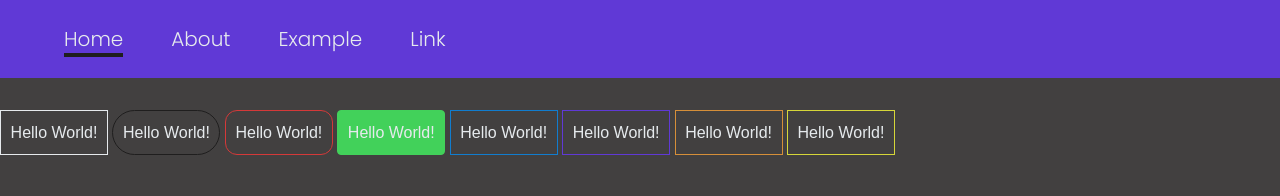
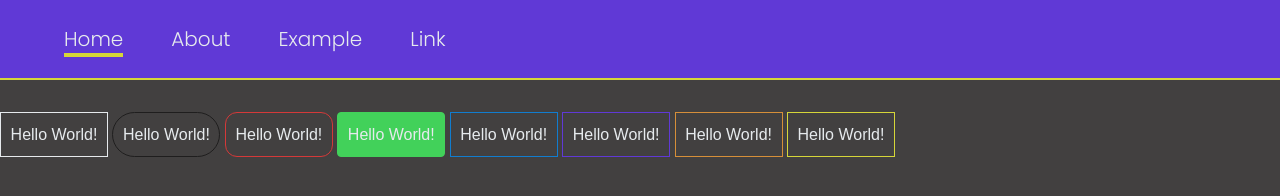
Before and after one commit to Ali-Row/Keen, a plain HTML site: page index.html in a window 1280 px wide. Shown: the top 196 px of the page. Drawn offline with Linux system fonts and the light colour scheme.

Commit message:
Work on border classes

```diff
--- a/index.html
+++ b/index.html
@@ -10,10 +10,10 @@
 </head>
 <body>
 
-    <nav class="nav bg-purple">
+    <nav class="nav bg-purple border-b-yellow">
         <ul class="nav-items">
             <li>
-                <a class="nav-link nav-link-active-dark" href="#">Home</a>
+                <a class="nav-link nav-link-active-yellow" href="#">Home</a>
             </li>
             <li>
                 <a class="nav-link" href="#">About</a>
--- a/keen.scss
+++ b/keen.scss
@@ -48,6 +48,7 @@ body {
     font-size: 1.25rem;
     color: $default-border-color;
     margin-right: 3rem;
+    transition: 0.2s;
 }
 .nav-link:hover {
     color: $default-btn-hover-color;
```
Also changed, not shown: keen.css, keen.min.css, 2 other files.
